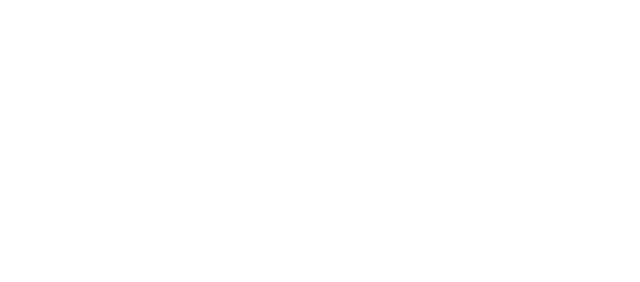
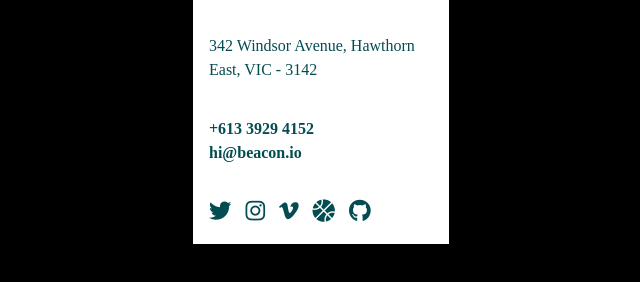
Before and after one commit to Athilakshmi-ms/pixel-perfect, a plain HTML site: page simple2/index.html in a window 1280 px wide. Shown: the whole page, without its empty margins (319-959 px from the left). Drawn offline with Linux system fonts and the light colour scheme.

Commit message:
html and styles updated for interface 07

```diff
--- a/simple2/index.html
+++ b/simple2/index.html
@@ -6,12 +6,23 @@
     <meta http-equiv="X-UA-Compatible" content="IE=edge">
     <meta name="viewport" content="width=device-width, initial-scale=1.0">
     <link rel="stylesheet" href="style.css">
+    <link rel="stylesheet" href="https://cdnjs.cloudflare.com/ajax/libs/font-awesome/6.4.0/css/all.min.css"
+        integrity="sha512-iecdLmaskl7CVkqkXNQ/ZH/XLlvWZOJyj7Yy7tcenmpD1ypASozpmT/E0iPtmFIB46ZmdtAc9eNBvH0H/ZpiBw=="
+        crossorigin="anonymous" referrerpolicy="no-referrer" />
     <title>Interface 07</title>
 </head>
 
 <body>
-    <div>
-        <p></p>
+    <div class="container">
+        <p>342 Windsor Avenue, Hawthorn East, VIC - 3142</p>
+        <p><b>+613 3929 4152<br>hi@beacon.io</b></p>
+        <div>
+            <i class="fa-brands fa-twitter"></i>
+            <i class="fa-brands fa-instagram"></i>
+            <i class="fa-brands fa-vimeo-v"></i>
+            <i class="fa-solid fa-basketball"></i>
+            <i class="fa-brands fa-github"></i>
+        </div>
     </div>
 </body>
 
--- a/simple2/style.css
+++ b/simple2/style.css
@@ -4,4 +4,20 @@ body {
     margin: 0;
     padding: 0;
     box-sizing: border-box;
+    background-color: black;
 }
+.container {
+    line-height: 1.5rem;
+    font-size: 1rem;
+    margin: 0 40%;
+    padding: 0.5rem 1rem;
+    background-color: white;
+    color: rgb(3 76 81);
+}
+.container div, p{
+    padding: 0.6rem 0;
+}
+.container i{
+    font-size: 1.4rem;
+    padding-right: 10px;
+}
```
Also changed, not shown: 1 other file.
